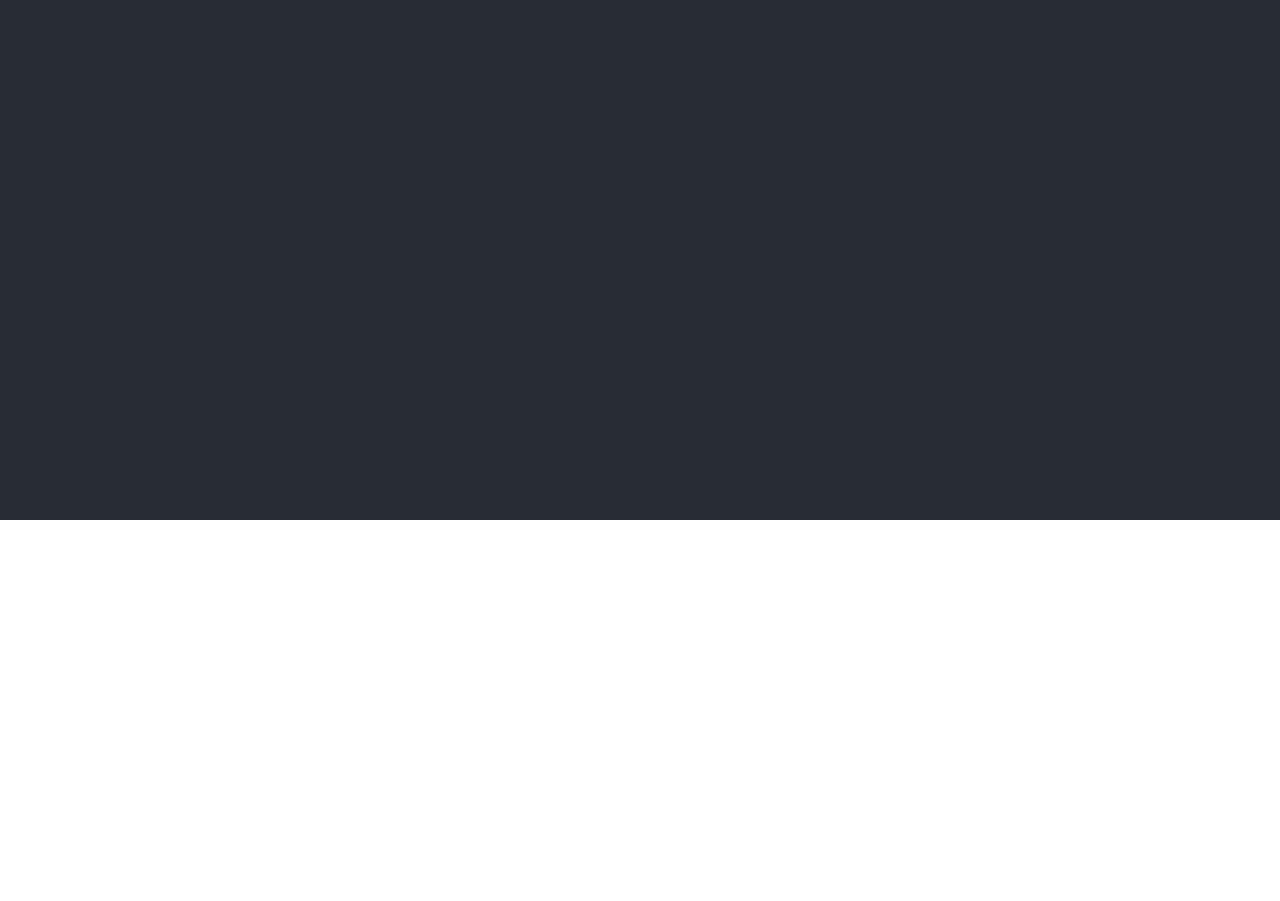
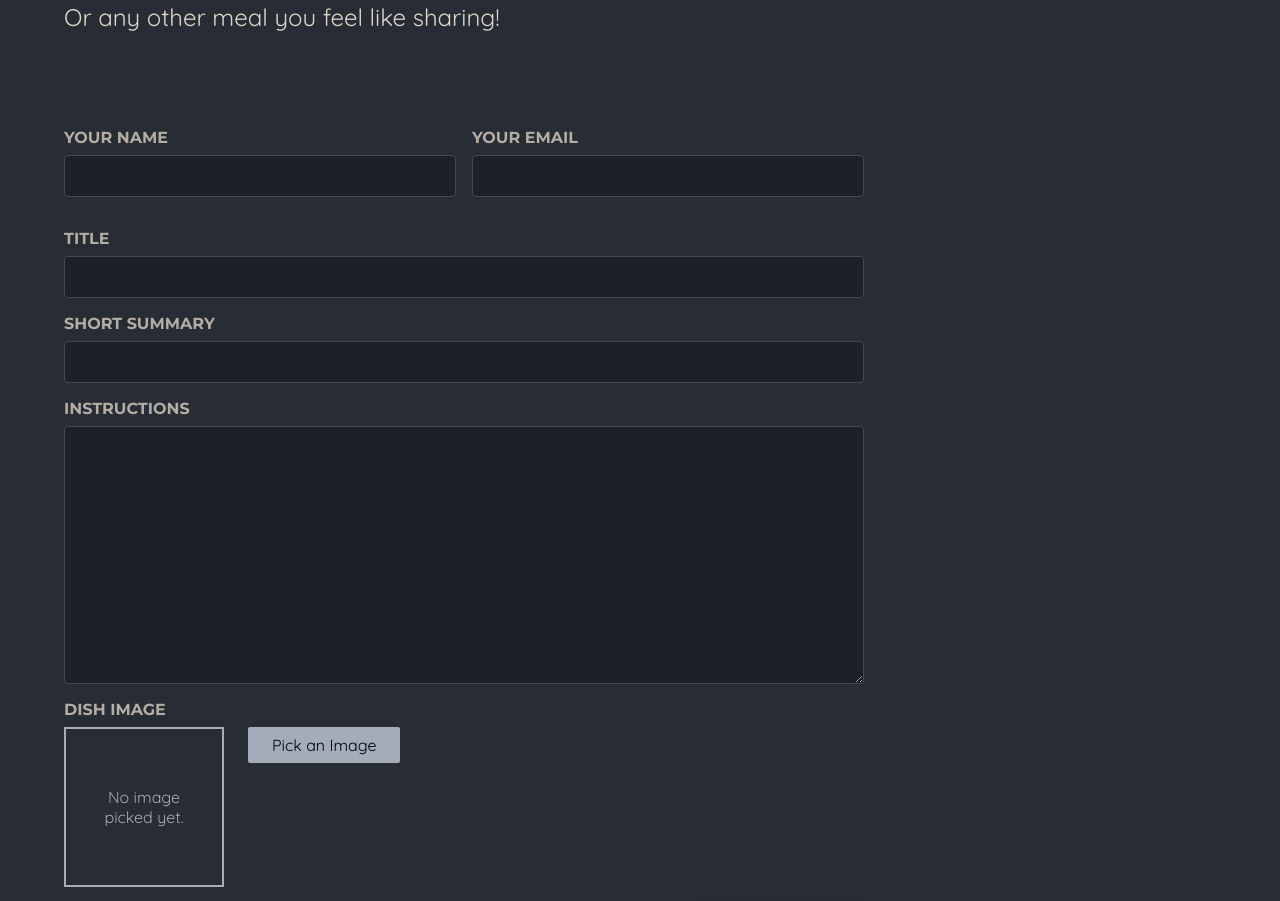
Before and after one commit to EphemSpirit/foodies, a Next.js app: page /meals/share in a window 1280 px wide. Shown: the part 280-1181 px from the top of the page. Before the commit the page ends 800 px from the top, so only its background shows below. Built offline with nearby package versions, Linux system fonts and the light colour scheme.

Commit message:
share recipe form and image preview

```diff
--- a/app/meals/[slug]/page.jsx
+++ b/app/meals/[slug]/page.jsx
@@ -1,9 +1,14 @@
 import Image from "next/image"
 import styles from "./page.module.css"
 import { getMeal } from "@/lib/meals"
+import { notFound } from "next/navigation"
 
 const MealPage = ({ params }) => {
   const meal = getMeal(params.slug)
+
+  if (!meal) {
+    notFound()
+  }
 
   meal.instructions = meal.instructions.replace(/\n/g, "<br />")
 
--- a/app/meals/share/page.jsx
+++ b/app/meals/share/page.jsx
@@ -1,8 +1,51 @@
-import React from 'react'
+import ImagePicker from '@/components/meals/ImagePicker'
+import classes from './page.module.css'
 
 const SharePage = () => {
   return (
-    <h1>SharePage</h1>
+    <>
+      <header className={classes.header}>
+        <h1>
+          Share your <span className={classes.highlight}>favorite meal</span>
+        </h1>
+        <p>Or any other meal you feel like sharing!</p>
+      </header>
+      <main className={classes.main}>
+        <form className={classes.form}>
+          <div className={classes.row}>
+            <p>
+              <label htmlFor="name">Your Name</label>
+              <input type="text" id="name" name="name" required />
+            </p>
+            <p>
+              <label htmlFor="email">Your email</label>
+              <input type="email" id="email" name="email" required />
+            </p>
+          </div>
+          <p>
+            <label htmlFor="title">Title</label>
+            <input type="text" id="title" name="title" required />
+          </p>
+          <p>
+            <label htmlFor="summary">Short SUmmary</label>
+            <input type="text" id="summary" name="summary" required />
+          </p>
+          <p>
+            <label htmlFor="instructions">Instructions</label>
+            <textarea
+              id="instructions"
+              name="instructions"
+              rows="10"
+              required
+            />
+          </p>
+          <ImagePicker label="Dish Image" name="image" />
+          <p className={classes.actions}>
+            <button type="submit">Share Meal</button>
+          </p>
+        </form>
+      </main>
+    </>
   )
 }
 
--- /dev/null
+++ b/app/meals/share/page.module.css
@@ -0,0 +1,98 @@
+.header {
+  gap: 3rem;
+  margin: 3rem auto 5rem auto;
+  width: 90%;
+  max-width: 75rem;
+  color: #ddd6cb;
+  font-size: 1.5rem;
+}
+
+.header h1 {
+  font-family: 'Montserrat', sans-serif;
+}
+
+.highlight {
+  background: linear-gradient(90deg, #f9572a, #ff8a05);
+  background-clip: text;
+  -webkit-background-clip: text;
+  -webkit-text-fill-color: transparent;
+}
+
+.main {
+  width: 90%;
+  max-width: 75rem;
+  margin: 3rem auto;
+  color: white;
+}
+
+.form {
+  max-width: 50rem;
+}
+
+.form label {
+  display: block;
+  margin-bottom: 0.5rem;
+  font-size: 1rem;
+  font-family: 'Montserrat', sans-serif;
+  text-transform: uppercase;
+  color: #b3aea5;
+  font-weight: bold;
+}
+
+.form input,
+.form textarea {
+  display: block;
+  width: 100%;
+  padding: 0.5rem 1rem;
+  border-radius: 4px;
+  border: 1px solid #454952;
+  background: #1c2027;
+  font-size: 1.25rem;
+  font-family: 'Montserrat', sans-serif;
+  color: #ddd6cb;
+}
+
+.form input:focus,
+.form textarea:focus {
+  outline-color: #f99f2a;
+  background-color: #1f252d;
+}
+
+.row {
+  display: flex;
+  gap: 1rem;
+}
+
+.row p {
+  width: 100%;
+}
+
+.actions {
+  text-align: right;
+}
+
+.actions button {
+  border: 0;
+  padding: 0.75rem 2rem;
+  background: linear-gradient(90deg, #f9572a, #ff9b05);
+  border: none;
+  color: #ffffff;
+  border-radius: 2px;
+  cursor: pointer;
+  font: inherit;
+  font-size: 1.25rem;
+  box-shadow: 0 2px 5px rgba(0, 0, 0, 0.3);
+}
+
+.actions button:hover,
+.actions button:focus {
+  background: linear-gradient(90deg, #fd4715, #f9b241);
+}
+
+.actions button:disabled,
+.actions button:hover:disabled,
+.actions button:focus:disabled {
+  background: #ccc;
+  color: #979797;
+  cursor: not-allowed;
+}
--- /dev/null
+++ b/components/meals/ImagePicker.jsx
@@ -0,0 +1,57 @@
+"use client";
+
+import { useRef, useState } from "react";
+import classes from "./ImagePicker.module.css"
+import Image from "next/image";
+
+const ImagePicker = ({ label, name }) => {
+  const [pickedImage, setPickedImage] = useState()
+  const imageRef = useRef()
+
+  const handleImageClick = () => {
+    imageRef.current.click();
+  }
+
+  const handleImageChange = (e) => {
+    const file = e.target.files[0]
+
+    if (!file) {
+      setPickedImage(null);
+      return;
+    }
+
+    const fileReader = new FileReader();
+
+    fileReader.readAsDataURL(file);
+    fileReader.onload = () => {
+      setPickedImage(fileReader.result);
+    }
+  }
+
+  return (
+    <div className={classes.picker}>
+      <label htmlFor={name}>{label}</label>
+      <div className={classes.controls}>
+        <div className={classes.preview}>
+          {!pickedImage && <p>No image picked yet.</p>}
+          {pickedImage && <Image src={pickedImage} alt="user selected image" fill />}
+        </div>
+        <input
+          className={classes.input}
+          type="file"
+          id={name}
+          accept="image/png, image/jpeg"
+          name={name}
+          ref={imageRef}
+          onChange={handleImageChange}
+          required
+        />
+        <button className={classes.button} type="button" onClick={handleImageClick}>
+          Pick an Image
+        </button>
+      </div>
+    </div>
+  )
+}
+
+export default ImagePicker
--- /dev/null
+++ b/components/meals/ImagePicker.module.css
@@ -0,0 +1,45 @@
+.controls {
+  display: flex;
+  align-items: flex-start;
+  gap: 1.5rem;
+  margin-bottom: 1rem;
+}
+
+.picker .input {
+  display: none;
+}
+
+.picker .button {
+  border: 0;
+  padding: 0.5rem 1.5rem;
+  background: #a4abb9;
+  border-radius: 2px;
+  cursor: pointer;
+  font: inherit;
+}
+
+.picker .button:hover,
+.picker .button:focus {
+  background: #b3b9c6;
+}
+
+.preview {
+  width: 10rem;
+  height: 10rem;
+  border: 2px solid #a4abb9;
+  display: flex;
+  justify-content: center;
+  align-items: center;
+  text-align: center;
+  color: #a4abb9;
+  position: relative;
+}
+
+.preview p {
+  margin: 0;
+  padding: 1rem;
+}
+
+.preview img {
+  object-fit: cover;
+}
```
Also changed, not shown: app/meals/not-found.jsx (added, +12 -0 lines).
